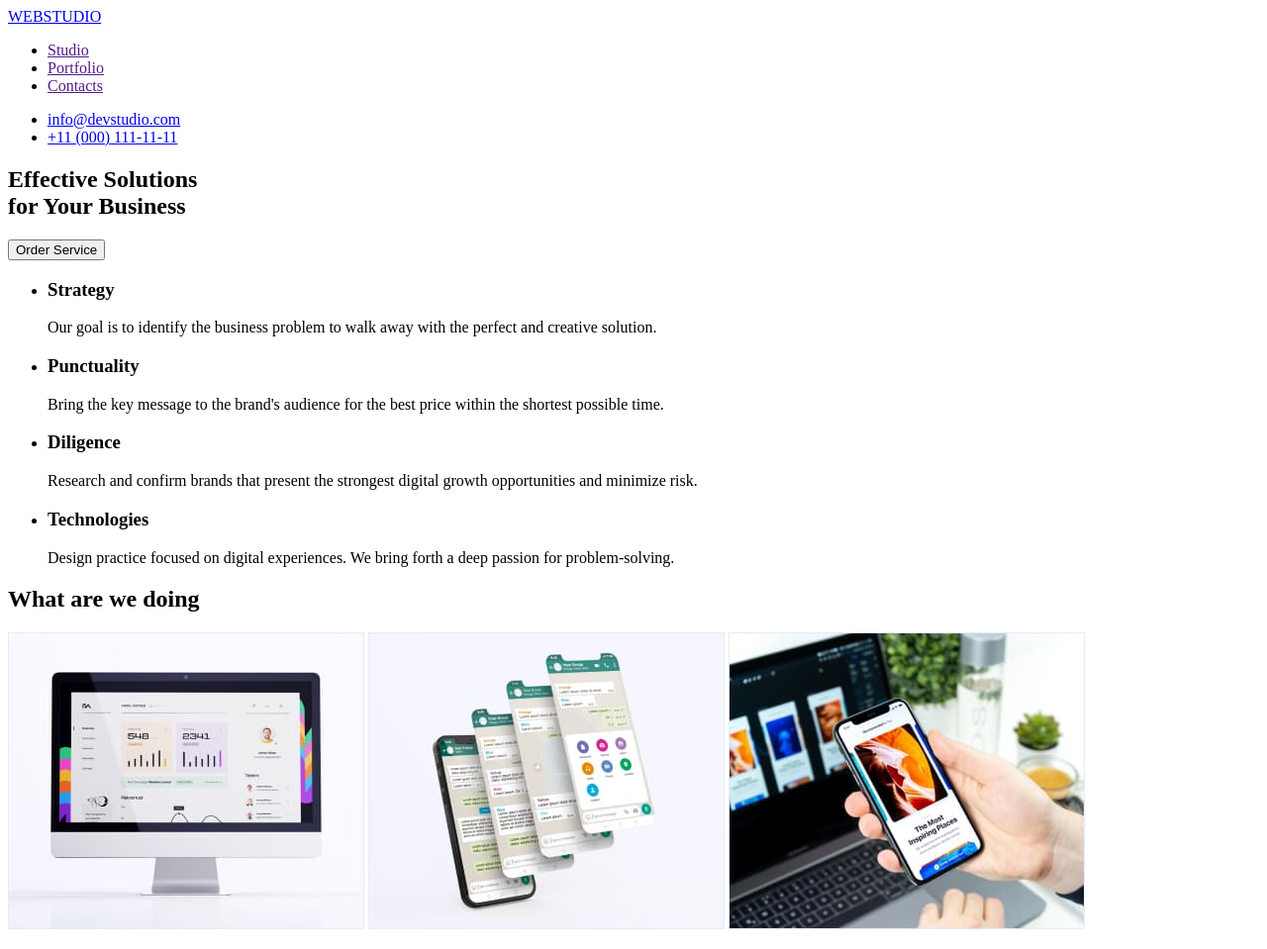
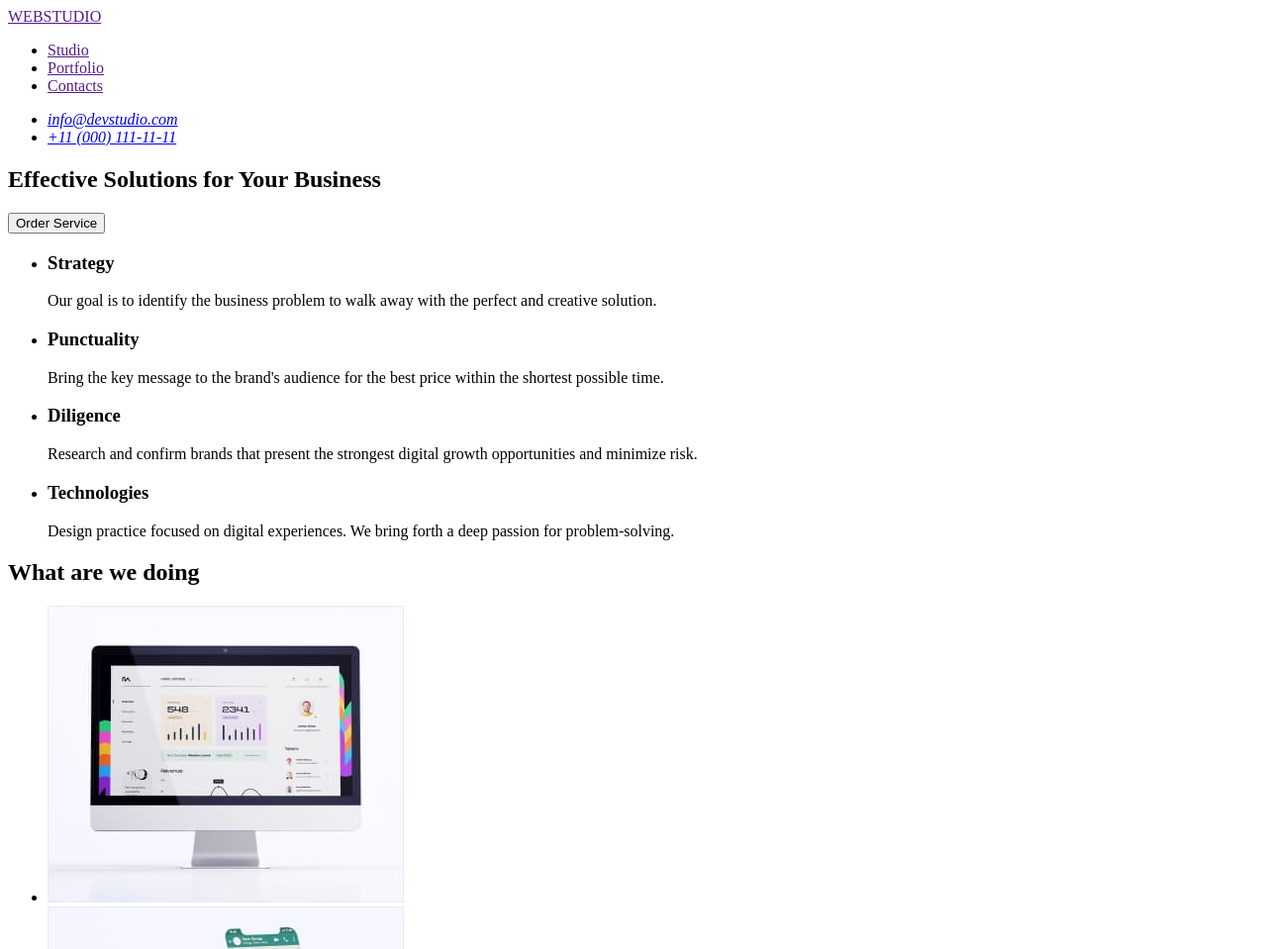
Before and after one commit to TalyaMonya/goit-markup-hw-01, a plain HTML site: page index.html in a window 1280 px wide. Shown: the top 959 px of the page at 99% size. Drawn offline with Linux system fonts and the light colour scheme.

Commit message:
Корегування після 1 перевірки

```diff
--- a/index.html
+++ b/index.html
@@ -10,17 +10,24 @@
     <!-- Header -->
     <header>
       <nav>
-        <a href="./index.html">WEBSTUDIO</a>
+        <a href="">WEBSTUDIO</a>
         <ul>
           <li><a href="">Studio</a></li>
           <li><a href="">Portfolio</a></li>
           <li><a href="">Contacts</a></li>
         </ul>
       </nav>
-      <ul>
-        <li><a href="mailto:info@devstudio.com">info@devstudio.com</a></li>
-        <li><a href="tel:+11(000)111-11-11">+11 (000) 111-11-11</a></li>
-      </ul>
+      <address>
+        <ul>
+          <li>
+            <a href="mailto:info@devstudio.com">info@devstudio.com</a>
+          </li>
+          <li>
+            <a href="tel:+110001111111">+11 (000) 111-11-11</a>
+          </li>
+        </ul>
+      </address>
+
     </header>
 
     <!-- Main content -->
@@ -28,10 +35,12 @@
       <!-- Hero section -->
       <section>
         <h1>
-          Effective Solutions <br>
+          Effective Solutions
           for Your Business
         </h1>
-        <p><button type="button">Order Service</button></p>
+        <p>
+          <button type="button">Order Service</button>
+        </p>
       </section>
 
       <!-- Section-1 -->
@@ -72,9 +81,11 @@
       <!-- Section-2 -->
       <section>
         <h2>What are we doing</h2>
-        <img src="./images/img1.jpg" alt="monitor" width="360" height="300">
-        <img src="./images/img2.jpg" alt="phone with pages" width="360" height="300">
-        <img src="./images/img3.jpg" alt="hand with a phone on the background of a laptop" width="360" height="300">
+        <ul>
+          <li><img src="./images/img1.jpg" alt="monitor" width="360" height="300"></li>
+          <li><img src="./images/img2.jpg" alt="phone with pages" width="360" height="300"></li>
+          <li><img src="./images/img3.jpg" alt="hand with a phone on the background of a laptop" width="360" height="300"></li>
+        </ul>
       </section>
 
       <!-- Section-3 -->
```
